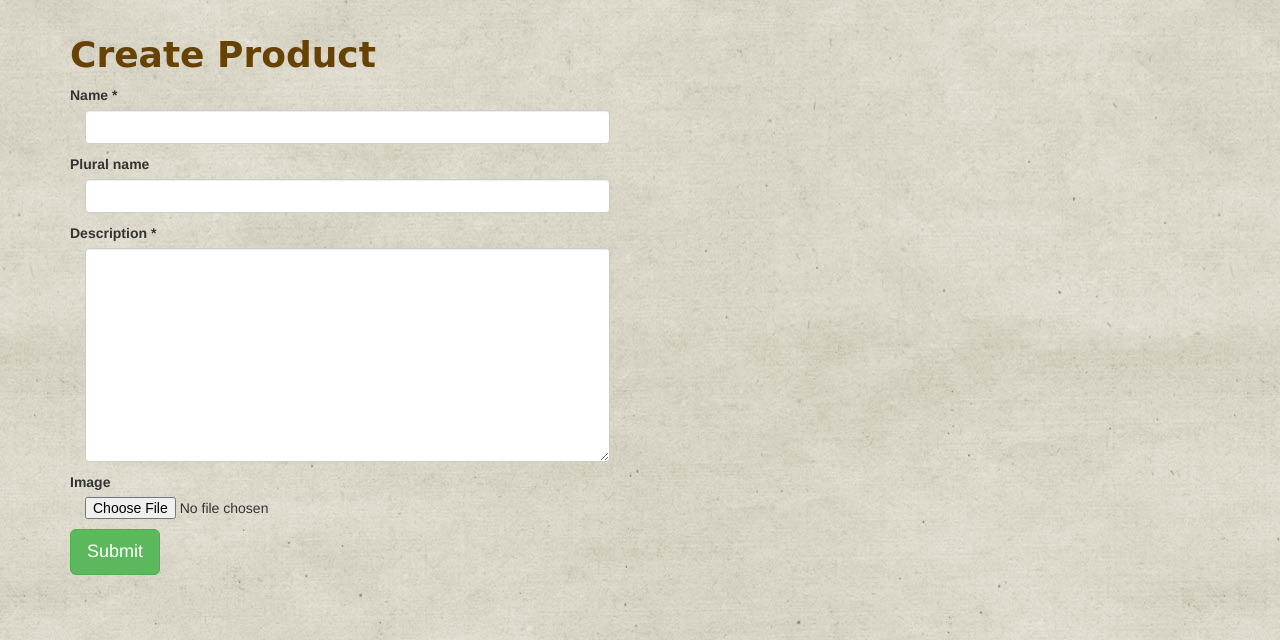
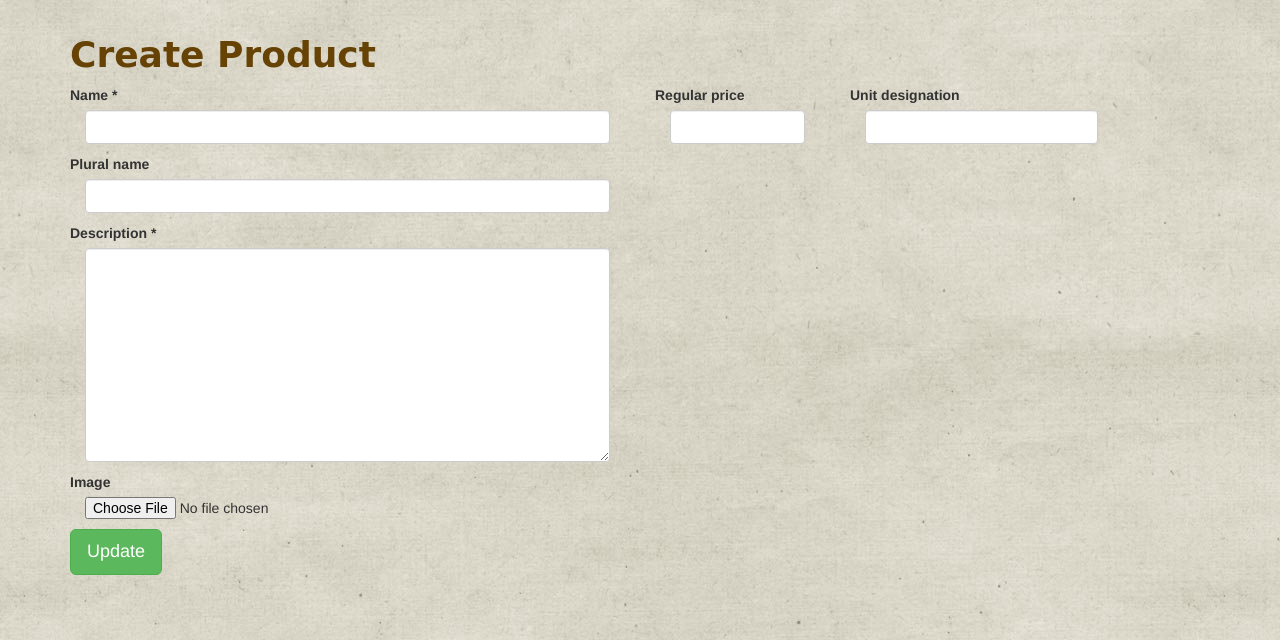
Before and after one commit to jmbarne3/edfarm, a Django app: page /manage/products/create/ in a window 1280 px wide. Shown: the part 160-800 px from the top of the page. Run offline with Django 3.2, Linux system fonts and the light colour scheme; the visitor is signed in with stand-in values (Sample User, id 1); parts of the project's set-up code (start-up, migrations or seed data) failed here and were passed over; some libraries are stand-ins or nearby versions; some web fonts are replaced.

Commit message:
Adjusted models and views for retail.

```diff
--- a/backend/templates/manager-product-create-view.html
+++ b/backend/templates/manager-product-create-view.html
@@ -2,16 +2,41 @@
 {% block title %} - Manager{% endblock %}
 {% block content %}
 	<h1>Create Product</h1>
-	<div class="row">
-		<div class="col-md-6">
-			<form id="create_product" action="" method="post" enctype="multipart/form-data">
+	{% if errors %}
+		<div class="alert alert-warning">
+			{{ errors }}
+		</div>
+	{% endif %}
+	<form id="create_product" action="" method="post">
+		<div class="row">
+			<div class="col-md-6">
 				{% csrf_token %}
 				{% for field in form %}
 					{% include 'form-control-group.html' %}
 				{% endfor %}
-				<input type="submit"
-					class="btn btn-lg btn-success" value="Submit" />
-			</form>
+			</div>
+			<div class="col-md-6">
+				<div class="row">
+				{% for field in price_form %}
+					{% if field.name == 'regular_price' %}
+						<div class="col-md-4">
+							{% include 'form-control-group.html' %}
+						</div>
+					{% elif field.name == 'unit_designation' %}
+						<div class="col-md-6">
+						 	{% include 'form-control-group.html' %}
+						</div>
+					{% else %}
+						{% include 'form-control-group.html' %}
+					{% endif %}
+				{% endfor %}
+				</div>
+			</div>
 		</div>
-	</div>
+		<div class="row">
+			<div class="col-md-4">
+				<button type="submit" class="btn btn-success btn-lg">Update</button>
+			</div>
+		</div>
+	</form>
 {% endblock %}
--- a/backend/views.py
+++ b/backend/views.py
@@ -58,9 +58,34 @@ class ProductListView(ListView):
 
 class ProductCreateView(CreateView):
 	model = Product
-	success_url = reverse_lazy('manager-product-list')
 	template_name = 'manager-product-create-view.html'
 	fields = ['name', 'plural_name', 'description', 'image']
+
+	def form_valid(self, form):
+		if self.request.POST:
+			price_form = PriceUpdateForm(self.request.POST)
+			if form.is_valid() and price_form.is_valid():
+				form.save()
+				print form.instance
+				price = Price(
+							regular_price=price_form.cleaned_data['regular_price'],
+							unit_designation=price_form.cleaned_data['unit_designation'],
+							product=form.instance)
+				price.save()
+				return super(ProductCreateView, self).form_valid(form)
+		else:
+			self.get_context_data()
+
+	def get_context_data(self, **kwargs):
+		context = super(ProductCreateView, self).get_context_data(**kwargs)
+		context['price_form'] = PriceUpdateForm
+		return context
+
+	def get_success_url(self, **kwargs):
+		return reverse_lazy('manager-product-update',
+							args=(),
+							kwargs={'pk': self.object.pk})
+
 
 class ProductUpdateView(UpdateView):
 	model = Product
@@ -76,6 +101,10 @@ class ProductUpdateView(UpdateView):
 		prices = Price.objects.filter(product=self.object)
 
 		price_form = PriceUpdateFormSet(instance=self.object)
+
+		for f in price_form:
+			for field in f:
+				print field.name
 
 		return self.render_to_response(
 			self.get_context_data(form=form,
@@ -100,6 +129,11 @@ class ProductUpdateView(UpdateView):
 											errors=price_form.errors
 					)
 				)
+
+			prices = Price.objects.filter(product=self.object)
+
+			price_form = PriceUpdateFormSet(instance=self.object)
+
 			return self.render_to_response(
 							self.get_context_data(form=form,
 													price_form=price_form
```
Also changed, not shown: backend/templates/manager-product-update-view.html (+26 -7 lines).
